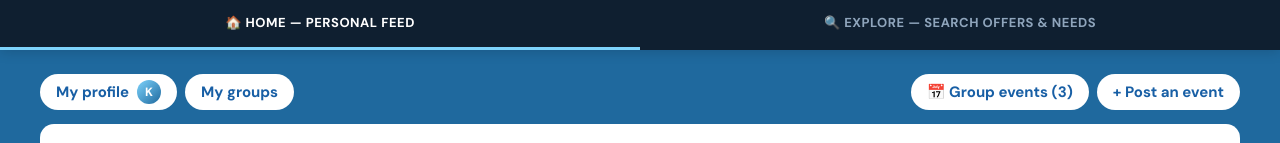
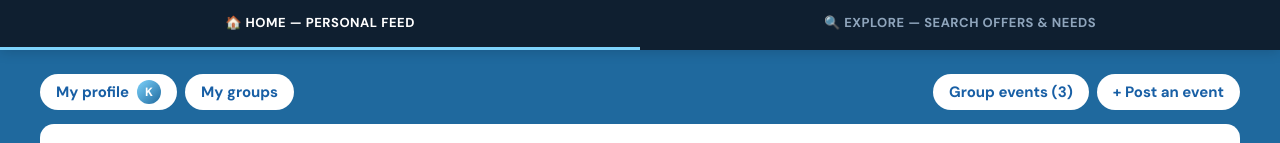
Before and after one commit to Creating-Works/content, a plain HTML site: page test.html in a window 1280 px wide. Shown: the top 143 px of the page. Drawn offline with Linux system fonts and the light colour scheme.

Commit message:
test.html Home: drop 📅 icon from 'Group events' pill in the mirrored top-nav

```diff
--- a/test.html
+++ b/test.html
@@ -228,7 +228,7 @@
         <a href="#" style="text-decoration:none;color:#185FA5;background:#fff;font-size:15px;font-weight:700;padding:6px 16px;border-radius:20px;line-height:24px;">My groups</a>
       </div>
       <div style="display:flex;flex-wrap:wrap;align-items:center;gap:8px;">
-        <a href="#" style="text-decoration:none;color:#185FA5;background:#fff;font-size:15px;font-weight:700;padding:6px 16px;border-radius:20px;line-height:24px;">📅 Group events (3)</a>
+        <a href="#" style="text-decoration:none;color:#185FA5;background:#fff;font-size:15px;font-weight:700;padding:6px 16px;border-radius:20px;line-height:24px;">Group events (3)</a>
         <a href="#" style="text-decoration:none;color:#185FA5;background:#fff;font-size:15px;font-weight:700;padding:6px 16px;border-radius:20px;line-height:24px;">+ Post an event</a>
       </div>
     </div>
```
